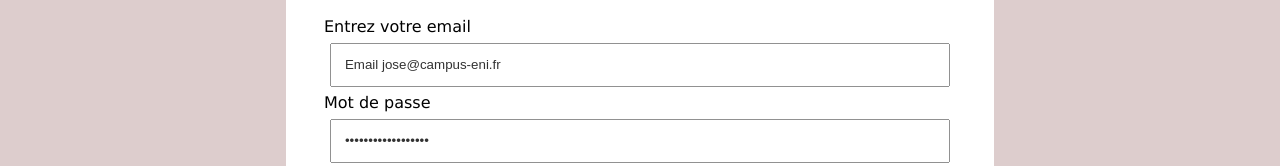
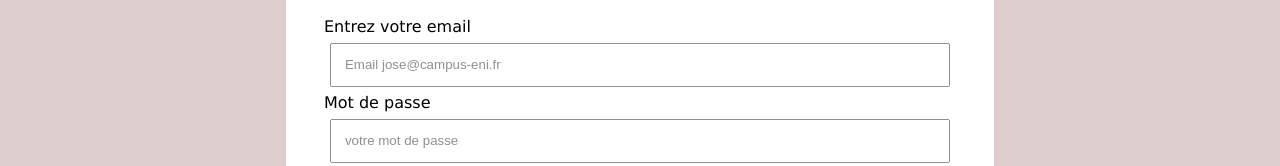
Before and after one commit to Bacati/projet-web-memory, a plain HTML site: page connection.html in a window 1280 px wide. Shown: the part 303-469 px from the top of the page. Drawn offline with Linux system fonts and the light colour scheme.

Commit message:
fix: form login

```diff
--- a/connection.html
+++ b/connection.html
@@ -31,9 +31,9 @@
     <form method="post" class="formulaire">
         <h2>Connection-vous</h2>
         <label for="">Entrez votre email</label>
-        <input type="email" id="email" value="Email jose@campus-eni.fr">
+        <input required="required" type="email" id="email" placeholder="Email jose@campus-eni.fr" value="">
         <label for="">Mot de passe</label>
-        <input type="password" id="mdp" value="votre mot de passe">
+        <input required="required" type="password" id="password" placeholder="votre mot de passe">
         <div>
             <button type="submit">Création du compte</button>
             <button type="reset">Annuler</button>
```
